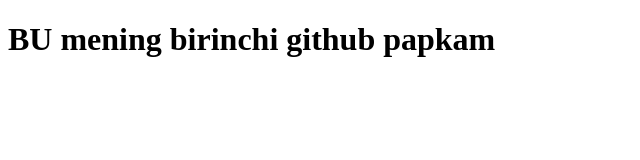
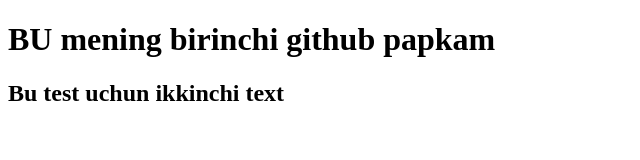
Before and after one commit to mansurbekov1c/Abdullayev, a plain HTML site: page index.html in a window 1280 px wide. Shown: the whole page, without its empty margins (0-640 px from the left). Drawn offline with Linux system fonts and the light colour scheme.

Commit message:
bu ikkinchi commit

```diff
--- a/index.html
+++ b/index.html
@@ -7,5 +7,6 @@
   </head>
   <body>
     <h1>BU mening birinchi github papkam</h1>
+    <h2>Bu test uchun ikkinchi text</h2>
   </body>
 </html>
```
